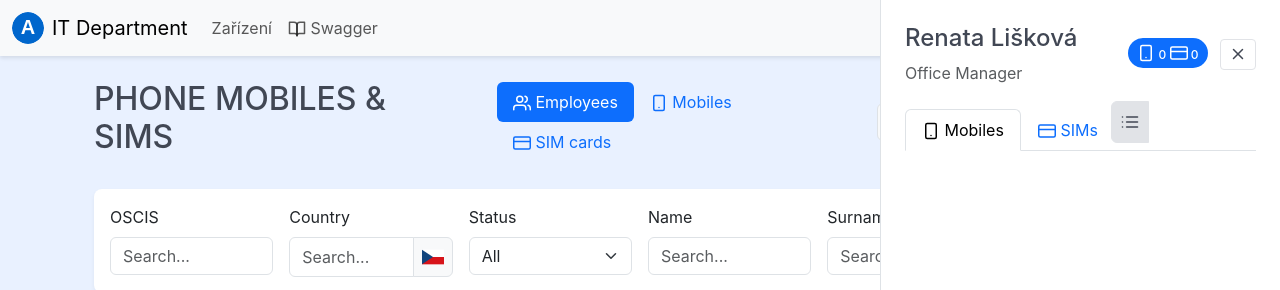
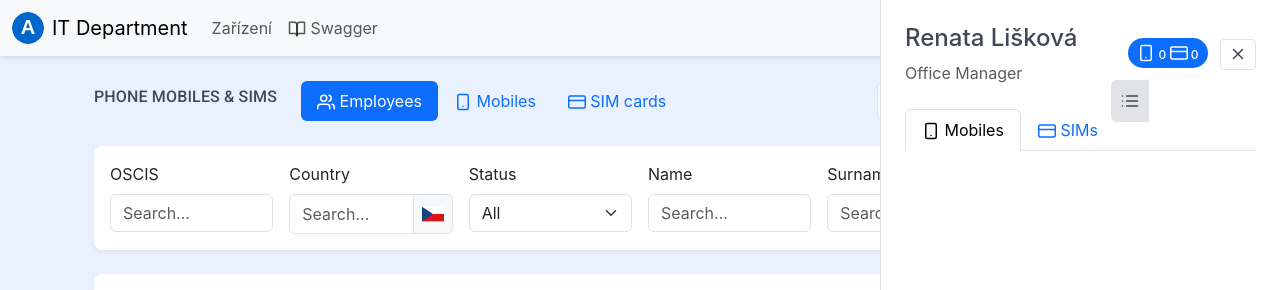
Before and after one commit to JakubStrouhal/mobiledevice, a Flask app: page /devices/ in a window 1280 px wide. Shown: the top 290 px of the page. Run offline with Flask 3, Linux system fonts and the light colour scheme; data comes from the database, SQL or seed files in the repository; data that the repository does not hold is empty; some libraries are stand-ins or nearby versions.

Commit message:
Agent query: Is the main title "PHONE MOBILES & SIMS" now displayed with the correct font styling (Roboto, 16px, medium weight)?
Style updates: Add Roboto font and style title-medium class.

Screenshot: https://storage.googleapis.com/screenshot-production-us-central1/c0324ef8-1d81-410f-872e-da2b9bd29ee8/15c904e5-065c-4885-82ba-78f4c31d24ba.jpg

```diff
--- a/static/css/style.css
+++ b/static/css/style.css
@@ -99,3 +99,14 @@ body {
     border-color: var(--primary-color);
     box-shadow: 0 0 0 0.2rem rgba(0,102,204,.25);
 }
+
+.title-medium {
+    font-family: 'Roboto', sans-serif;
+    font-size: 16px;
+    font-weight: 500;
+    line-height: 24px;
+    letter-spacing: 0.15px;
+    text-align: left;
+    text-decoration-skip-ink: none;
+    text-underline-position: from-font;
+}
--- a/templates/base.html
+++ b/templates/base.html
@@ -5,6 +5,7 @@
     <meta name="viewport" content="width=device-width, initial-scale=1.0">
     <title>Správa zařízení</title>
     <link href="https://cdn.jsdelivr.net/npm/bootstrap@5.3.0/dist/css/bootstrap.min.css" rel="stylesheet">
+    <link href="https://fonts.googleapis.com/css2?family=Roboto:wght@500&display=swap" rel="stylesheet">
     <link href="/static/css/style.css" rel="stylesheet">
     <link href="https://cdn.jsdelivr.net/npm/feather-icons/dist/feather.min.css" rel="stylesheet">
 </head>
--- a/templates/devices/list.html
+++ b/templates/devices/list.html
@@ -5,7 +5,7 @@
     <!-- Header -->
     <div class="d-flex justify-content-between align-items-center mb-4">
         <div class="d-flex align-items-center">
-            <h2 class="me-4">PHONE MOBILES & SIMS</h2>
+            <h2 class="me-4 title-medium">PHONE MOBILES & SIMS</h2>
             <ul class="nav nav-pills">
                 <li class="nav-item">
                     <a class="nav-link active" href="#"><i data-feather="users"></i> Employees</a>
```
